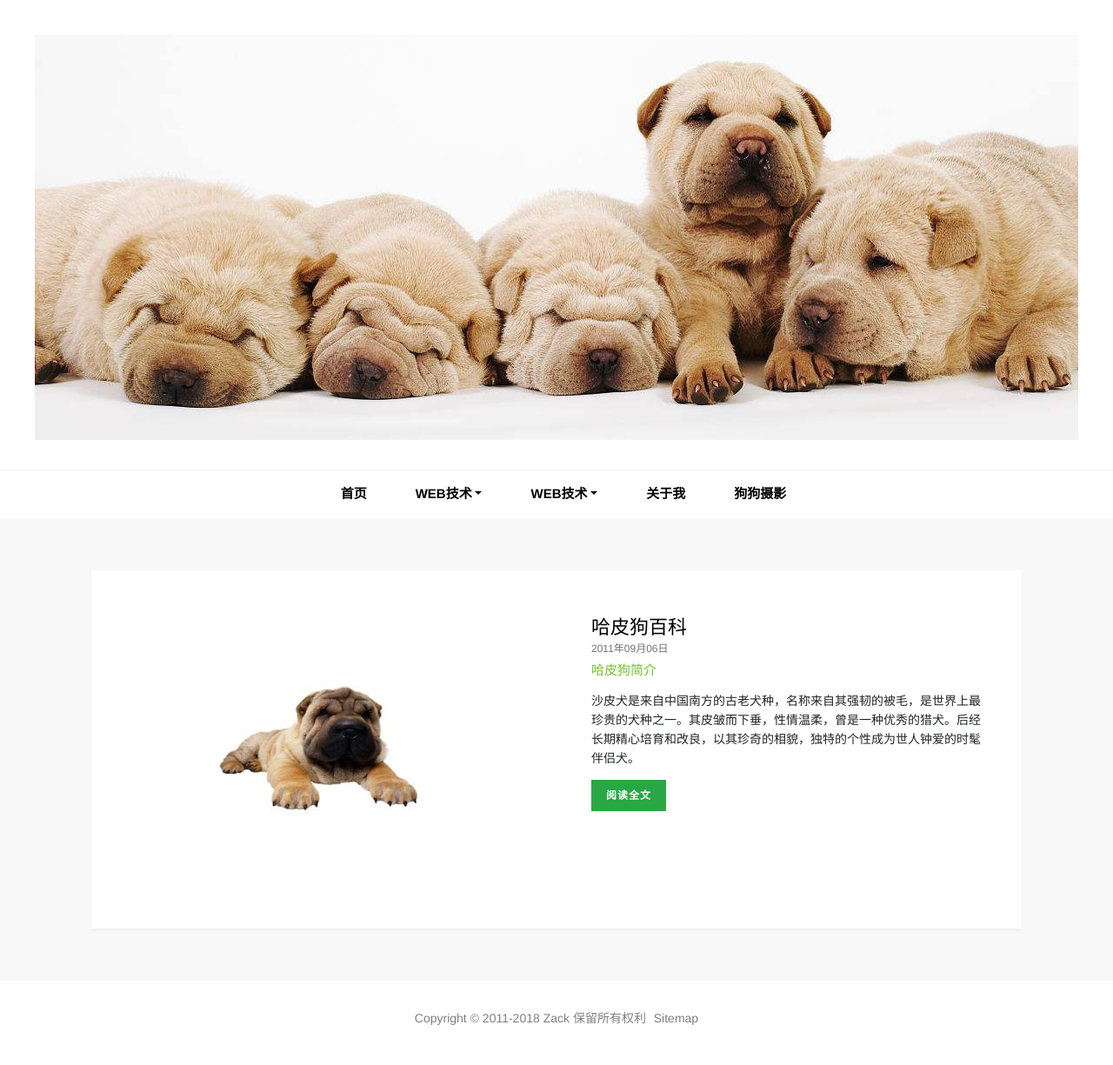
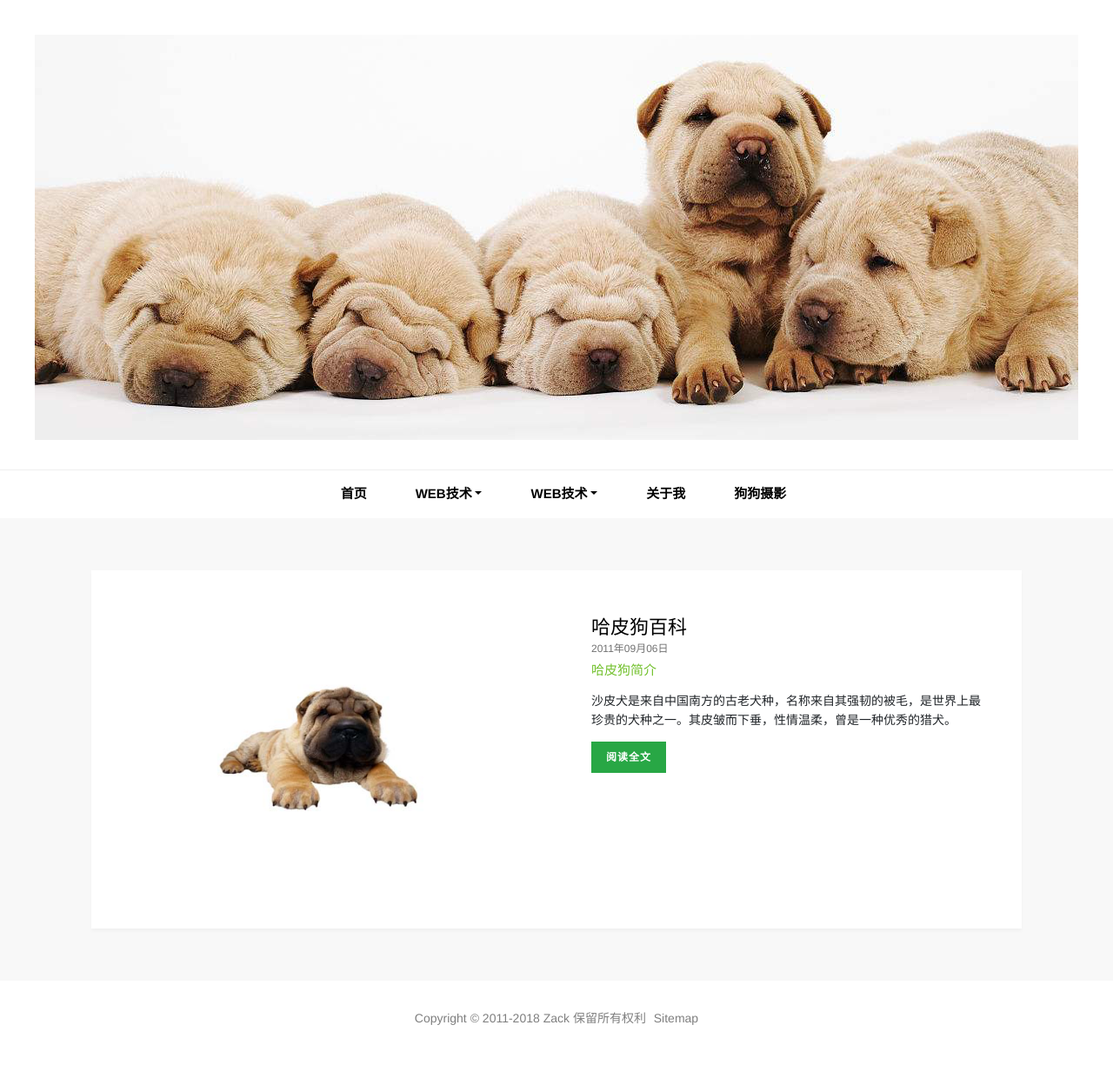
Before and after one commit to Yvonne99/Yvonne99.github.io, a Jekyll site: the page built from index.html, in a window 1280 px wide. Shown: the whole page at 87% size. Built offline with Jekyll 4.4.1, drawn with Linux system fonts in a browser that asks for light colours.

Commit message:
Update 2011-09-06-web-read-skill.html

```diff
--- a/ueo/_posts/2011-09-06-web-read-skill.html
+++ b/ueo/_posts/2011-09-06-web-read-skill.html
@@ -5,7 +5,7 @@ type-en: ueo
 image: web-read-skill
 title: 哈皮狗百科
 keywords: 哈皮狗简介
-description: 沙皮犬是来自中国南方的古老犬种，名称来自其强韧的被毛，是世界上最珍贵的犬种之一。其皮皱而下垂，性情温柔，曾是一种优秀的猎犬。后经长期精心培育和改良，以其珍奇的相貌，独特的个性成为世人钟爱的时髦伴侣犬。
+description: 沙皮犬是来自中国南方的古老犬种，名称来自其强韧的被毛，是世界上最珍贵的犬种之一。其皮皱而下垂，性情温柔，曾是一种优秀的猎犬。
 ---
 <p>用户在阅读网站的文章时，往往文章的阅读性是一个对用户友好的体现，同时文章的阅读性高往往能留住更多的老用户和吸引更多的新用户，提高网站的浏览量和知名度。下面就让我介绍提高文章阅读性的7大技巧。</p>
 <p><b>①文章列表</b></p>
```
